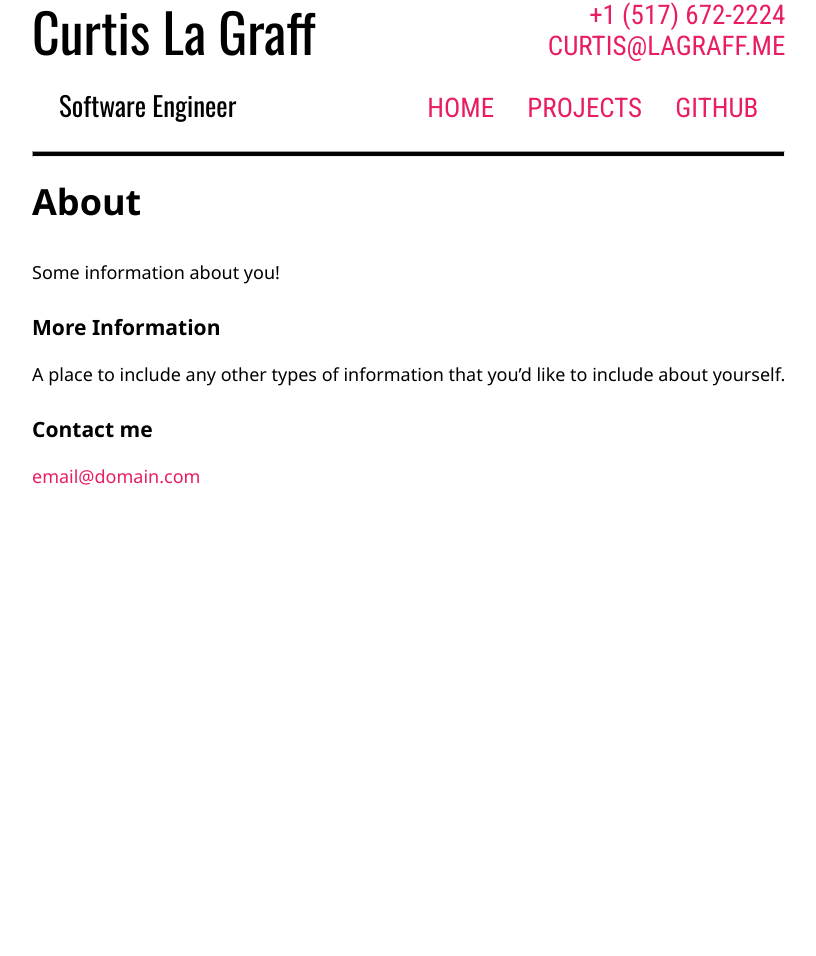
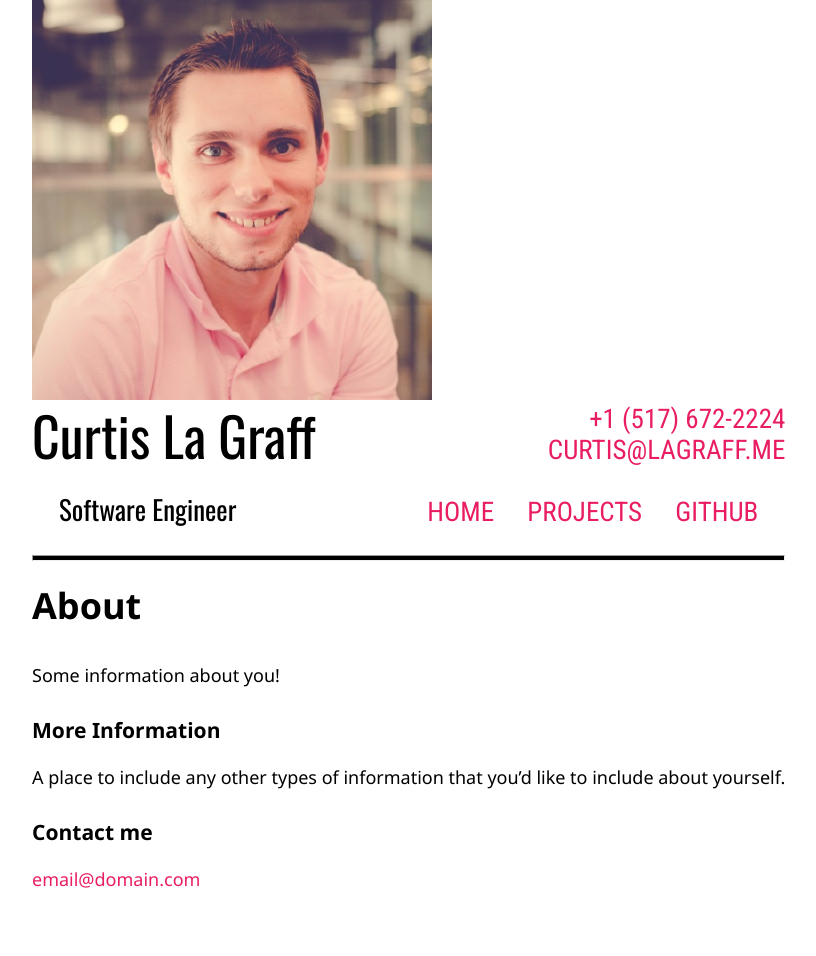
Before and after one commit to clagraff/clagraff.github.io, a Jekyll site: the page built from about.md, in a window 1280 px wide. Shown: the whole page, without its empty margins (323-1139 px from the left). Built offline with Jekyll 4.4.1, drawn with Linux system fonts in a browser that asks for light colours; before the commit the page ends 900 px from its top, so only the background shows below that.

Commit message:
Update default.html

```diff
--- a/_layouts/default.html
+++ b/_layouts/default.html
@@ -27,6 +27,9 @@
       <div class="col-1-4"></div>
       <div class="col-2-4">
         <!-- Start your code here -->
+        <div class="profile">
+          <img src="https://lagraff.me/images/1822984.png">
+        </div>
         <div class="title">
           Curtis La Graff<br/>
           <span class="left">Software Engineer</span>
```
